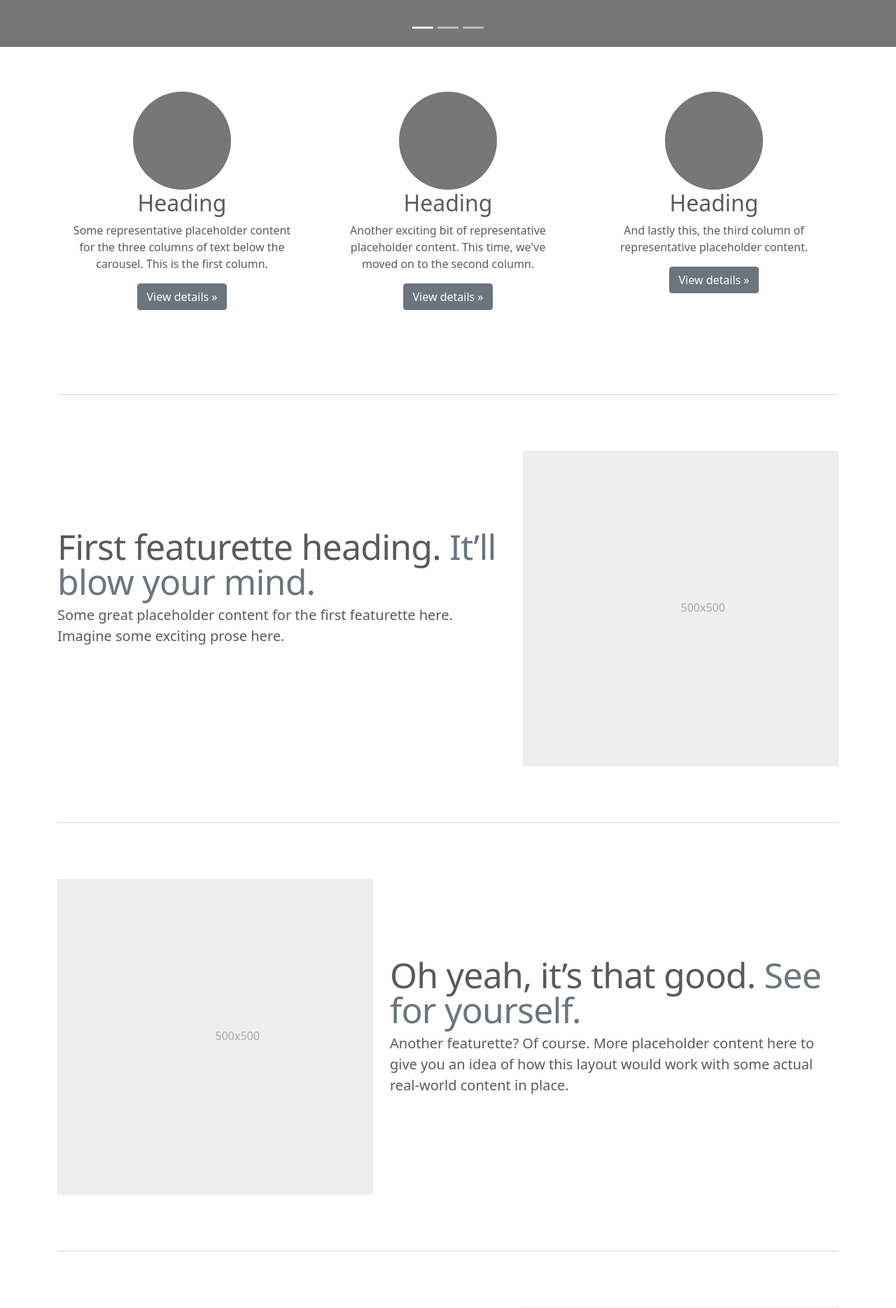
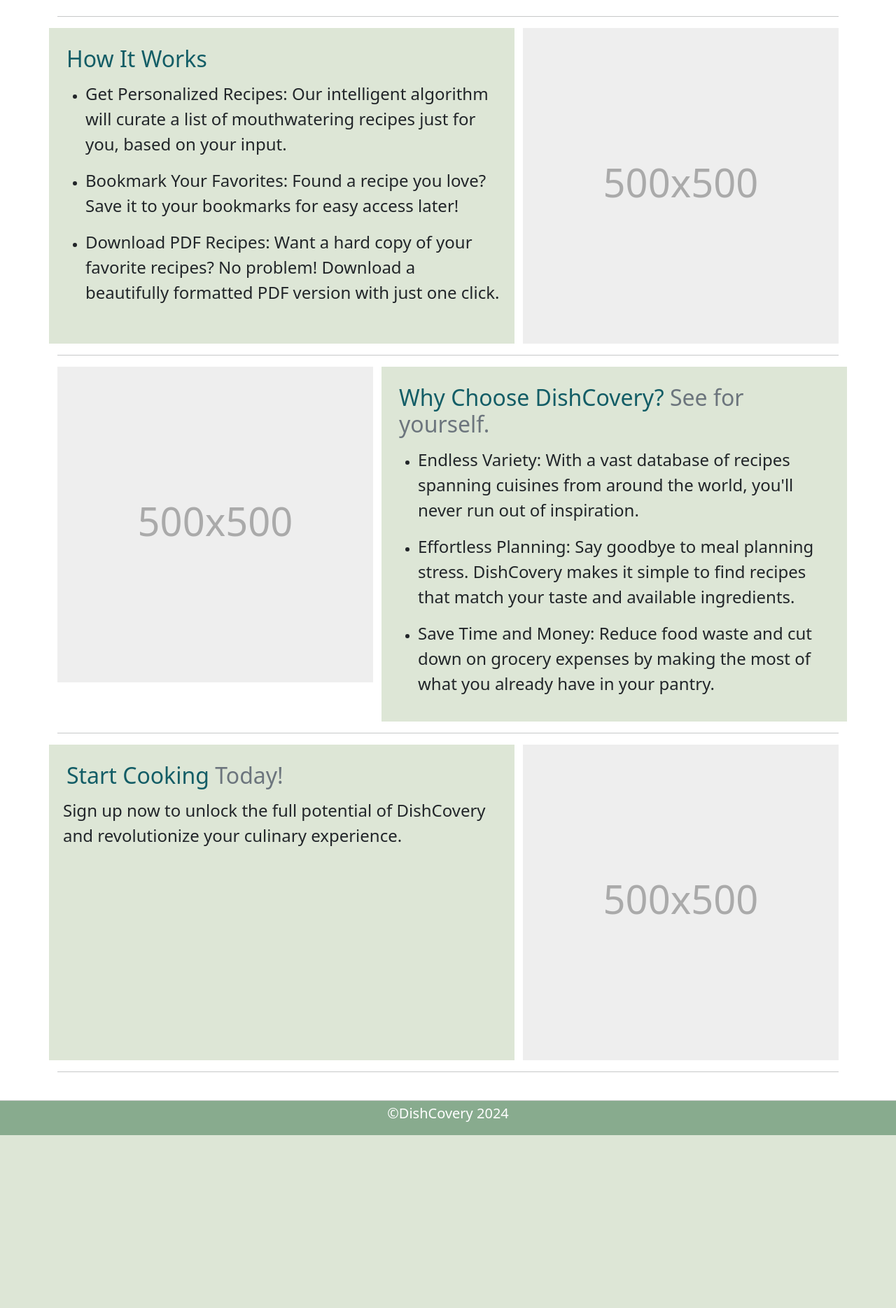
Before and after one commit to NebiyouBelaineh/Dishcovery, a Flask app: page / in a window 1280 px wide. Shown: the part 525-2394 px from the top of the page at 70% size. After the commit the page ends 2147 px from the top, so only its background shows below. Run offline with Flask 3, Linux system fonts and the light colour scheme; some libraries are stand-ins or nearby versions.

Commit message:
Landing page done.

```diff
--- a/dishcovery/routes.py
+++ b/dishcovery/routes.py
@@ -58,7 +58,7 @@ sign in to access the app", category="info")
 @app.route("/", strict_slashes=False)
 def home_route():
     """ Serves the home page """
-    return render_template('home.html')
+    return render_template('homepage.html')
 
 
 @app.route("/recipe_finder", strict_slashes=False)
--- a/dishcovery/static/styles/header.css
+++ b/dishcovery/static/styles/header.css
@@ -21,3 +21,7 @@ header h1 {
 header nav.navbar{
 	background-color: #88ab8e !important;
 }
+.nav-link:hover {
+  background-color: #135D66;
+  border-radius: 5px;
+}
--- a/dishcovery/static/styles/homepage.css
+++ b/dishcovery/static/styles/homepage.css
@@ -11,3 +11,38 @@
     font-size: 3.5rem;
   }
 }
+
+p.description {
+  font-family: cursive;
+}
+.bg-one {
+  background-image: url("../images/tamanna-rumee-DoUgSMezLp0-unsplash_rotated.jpg");
+  height: 500px;
+  background-size: cover;
+  background-position: center;
+  animation: changeBackground 20s infinite;
+}
+
+/* @keyframes changeBackground {
+  0% { background-image: url('./images/tamanna-rumee-DoUgSMezLp0-unsplash_rotated.jpg'); }
+  50% { background-image: url('../images/ikhsan-baihaqi-RwAXb8Hv_sU-unsplash_rotated.jpg'); }
+  100% { background-image: url('../images/victoria-shes-UC0HZdUitWY-unsplash.jpg'); }
+} */
+.jumbotron-img {
+  height: 500px;
+  width: auto;
+}
+h2 {
+  color: #135D66;
+  padding: 5px;
+}
+.featurette-bg {
+  background-color: hsl(92.4deg 24.17% 86.93%);
+  padding: 20px;
+}
+p.lead {
+  font-size: x-large;
+}
+.btn-jumbotron:hover {
+  background-color: #135D66;
+}
--- /dev/null
+++ b/dishcovery/templates/homepage.html
@@ -0,0 +1,205 @@
+<!DOCTYPE html>
+<html lang="en">
+
+<head>
+    <meta charset="utf-8" />
+    <meta name="viewport" content="width=device-width, initial-scale=1" />
+    <meta name="description" content="" />
+    <meta name="generator" content="Hugo 0.84.0" />
+    <title>DishCovery Home</title>
+
+    <link rel="canonical" href="https://getbootstrap.com/docs/5.0/examples/jumbotron/" />
+
+    <!-- Bootstrap core CSS -->
+    <link rel="stylesheet" href="../static/styles/bootstrap.min.css" />
+    <link rel="stylesheet" href="../static/styles/header.css" />
+    <link rel="stylesheet" href="../static/styles/footer.css" />
+    <link rel="stylesheet" href="../static/styles/homepage.css" />
+
+    <!-- Favicons -->
+    <link rel="apple-touch-icon" sizes="180x180" href="../static/images/favicon/apple-touch-icon.png" />
+    <link rel="icon" type="image/png" sizes="32x32" href="../static/images/favicon/favicon-32x32.png" />
+    <link rel="icon" type="image/png" sizes="16x16" href="../static/images/favicon/favicon-16x16.png" />
+    <link rel="manifest" href="../static/images/favicon/site.webmanifest" />
+
+    <!-- Fonts -->
+
+    <style>
+        .bd-placeholder-img {
+            font-size: 1.125rem;
+            text-anchor: middle;
+            -webkit-user-select: none;
+            -moz-user-select: none;
+            user-select: none;
+        }
+
+        @media (min-width: 768px) {
+            .bd-placeholder-img-lg {
+                font-size: 3.5rem;
+            }
+        }
+    </style>
+</head>
+
+<body>
+    <header>
+        <nav class="navbar navbar-expand-lg navbar-dark bg-light">
+            <div class="container-fluid">
+                <a class="navbar-brand" href="{{ url_for('home_route') }}"
+                    style="font-size: 37px; color: #fff">DishCovery</a>
+                <button class="navbar-toggler" type="button" data-bs-toggle="collapse"
+                    data-bs-target="#navbarSupportedContent" aria-controls="navbarSupportedContent"
+                    aria-expanded="false" aria-label="Toggle navigation">
+                    <span class="navbar-toggler-icon"></span>
+                </button>
+                <div class="collapse navbar-collapse" id="navbarSupportedContent">
+                    <ul class="navbar-nav mb-2 mb-lg-0 ms-auto">
+                        <li class="nav-item">
+                            <a class="nav-item nav-link {% if request.path == url_for('home_route') %}active{% endif %}"
+                                href="{{ url_for('home_route') }} " style="color: #fff !important">Home</a>
+                        </li>
+                        <li class="nav-item">
+                            <a class="nav-item nav-link {% if request.path == url_for('login_route') %}active{% endif %}"
+                                href="{{ url_for('login_route') }}" style="color: #fff !important">Login</a>
+                        </li>
+                        <li class="nav-item">
+                            <a class="nav-item nav-link {% if request.path == url_for('register_route') %}active{% endif %}"
+                                href="{{ url_for('register_route') }}" style="color: #fff !important">Register</a>
+                        </li>
+                    </ul>
+                </div>
+            </div>
+        </nav>
+    </header>
+    <main>
+        <div class="container py-4">
+            <div class="p-5 mb-4 bg-dark text-light bg-one rounded-3">
+                <div class="container-fluid py-5 jumbotron-text">
+                    <h1 class="display-5 fw-bold">Welcome to DishCovery!</h1>
+                    <p class="col-md-6 fs-4">
+                        Are you tired of wondering what to cook for your next meal? Look
+                        no further! DishCovery is here to help you discover delicious
+                        recipes tailored to your preferences.
+                    </p>
+                    <a href="{{ url_for('register_route') }}">
+                        <button class="btn btn-secondary btn-lg btn-jumbotron" type="button">
+                            Sign-up now
+                        </button>
+                    </a>
+                </div>
+            </div>
+            <!-- START THE FEATURETTES -->
+
+            <hr class="featurette-divider" />
+
+            <div class="row featurette">
+                <div class="col-md-7 featurette-bg">
+                    <h2 class="featurette-heading">
+                        How It <span class="text-bold">Works</span>
+                    </h2>
+                    <ul>
+                        <li>
+                            <p class="lead">Get Personalized Recipes: Our intelligent algorithm will curate a list of
+                                mouthwatering recipes just for you, based on your input.</p>
+                        </li>
+                        <li>
+                            <p class="lead">Bookmark Your Favorites: Found a recipe you love? Save it to your bookmarks
+                                for easy access later!</p>
+                        </li>
+                        <li>
+                            <p class="lead">Download PDF Recipes: Want a hard copy of your favorite recipes? No problem!
+                                Download a beautifully formatted PDF version with just one click.
+                            </p>
+                        </li>
+                    </ul>
+                </div>
+                <div class="col-md-5">
+                    <svg class="bd-placeholder-img bd-placeholder-img-lg featurette-image img-fluid mx-auto" width="500"
+                        height="500" xmlns="http://www.w3.org/2000/svg" role="img" aria-label="Placeholder: 500x500"
+                        preserveAspectRatio="xMidYMid slice" focusable="false">
+                        <title>Placeholder</title>
+                        <rect width="100%" height="100%" fill="#eee" />
+                        <text x="50%" y="50%" fill="#aaa" dy=".3em">500x500</text>
+                    </svg>
+                </div>
+            </div>
+
+            <hr class="featurette-divider" />
+            <div class="row featurette">
+                <div class="col-md-7 order-md-2 featurette-bg">
+                    <h2 class="featurette-heading">
+                        Why Choose DishCovery?
+                        <span class="text-muted">See for yourself.</span>
+                    </h2>
+                    <ul>
+                        <li>
+                            <p class="lead">
+                                Endless Variety: With a vast database of recipes spanning cuisines from around the
+                                world, you'll never run out of inspiration.
+                            </p>
+                        </li>
+                        <li>
+                            <p class="lead">
+                                Effortless Planning: Say goodbye to meal planning stress. DishCovery makes it simple to
+                                find recipes that match your taste and available ingredients.
+                            </p>
+                        </li>
+                        <li>
+                            <p class="lead">
+                                Save Time and Money: Reduce food waste and cut down on grocery expenses by making the
+                                most of what you already have in your pantry.
+                            </p>
+                        </li>
+                    </ul>
+                </div>
+                <div class="col-md-5 order-md-1">
+                    <svg class="bd-placeholder-img bd-placeholder-img-lg featurette-image img-fluid mx-auto" width="500"
+                        height="500" xmlns="http://www.w3.org/2000/svg" role="img" aria-label="Placeholder: 500x500"
+                        preserveAspectRatio="xMidYMid slice" focusable="false">
+                        <title>Placeholder</title>
+                        <rect width="100%" height="100%" fill="#eee" />
+                        <text x="50%" y="50%" fill="#aaa" dy=".3em">500x500</text>
+                    </svg>
+                </div>
+            </div>
+
+            <hr class="featurette-divider" />
+
+            <div class="row featurette">
+                <div class="col-md-7 featurette-bg">
+                    <h2 class="featurette-heading">
+                        Start Cooking <span class="text-muted">Today!</span>
+                    </h2>
+                    <p class="lead">
+                        Sign up now to unlock the full potential of DishCovery and revolutionize your culinary
+                        experience.
+                    </p>
+                </div>
+                <div class="col-md-5">
+                    <svg class="bd-placeholder-img bd-placeholder-img-lg featurette-image img-fluid mx-auto" width="500"
+                        height="500" xmlns="http://www.w3.org/2000/svg" role="img" aria-label="Placeholder: 500x500"
+                        preserveAspectRatio="xMidYMid slice" focusable="false">
+                        <title>Placeholder</title>
+                        <rect width="100%" height="100%" fill="#eee" />
+                        <text x="50%" y="50%" fill="#aaa" dy=".3em">500x500</text>
+                    </svg>
+                </div>
+            </div>
+
+            <hr class="featurette-divider" />
+
+            <!-- /END THE FEATURETTES -->
+        </div>
+        </div>
+    </main>
+
+    <!-- FOOTER -->
+    <footer class="home_footer">
+        <p class="mt-5 mb-3 fs-5 font-weight-bold">&copy;DishCovery 2024</p>
+    </footer>
+    <script src="https://cdn.jsdelivr.net/npm/bootstrap@5.0.2/dist/js/bootstrap.bundle.min.js"
+        integrity="sha384-MrcW6ZMFYlzcLA8Nl+NtUVF0sA7MsXsP1UyJoMp4YLEuNSfAP+JcXn/tWtIaxVXM"
+        crossorigin="anonymous"></script>
+</body>
+
+</html>
```
Also changed, not shown: dishcovery/static/images/ikhsan-baihaqi-RwAXb8Hv_sU-unsplash_rotated.jpg (added), dishcovery/static/images/jumbotron-pic.avif (added), dishcovery/static/images/jumbotron-pic_1.avif (added), 6 other files.
